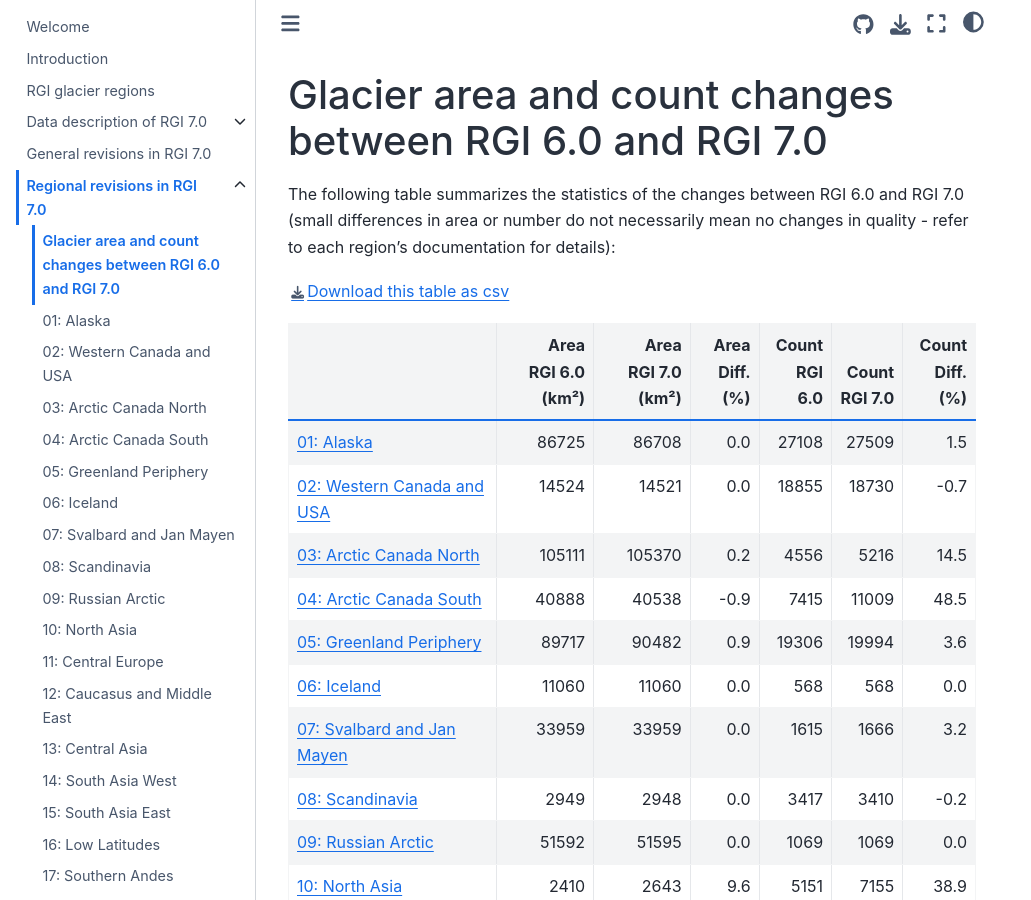
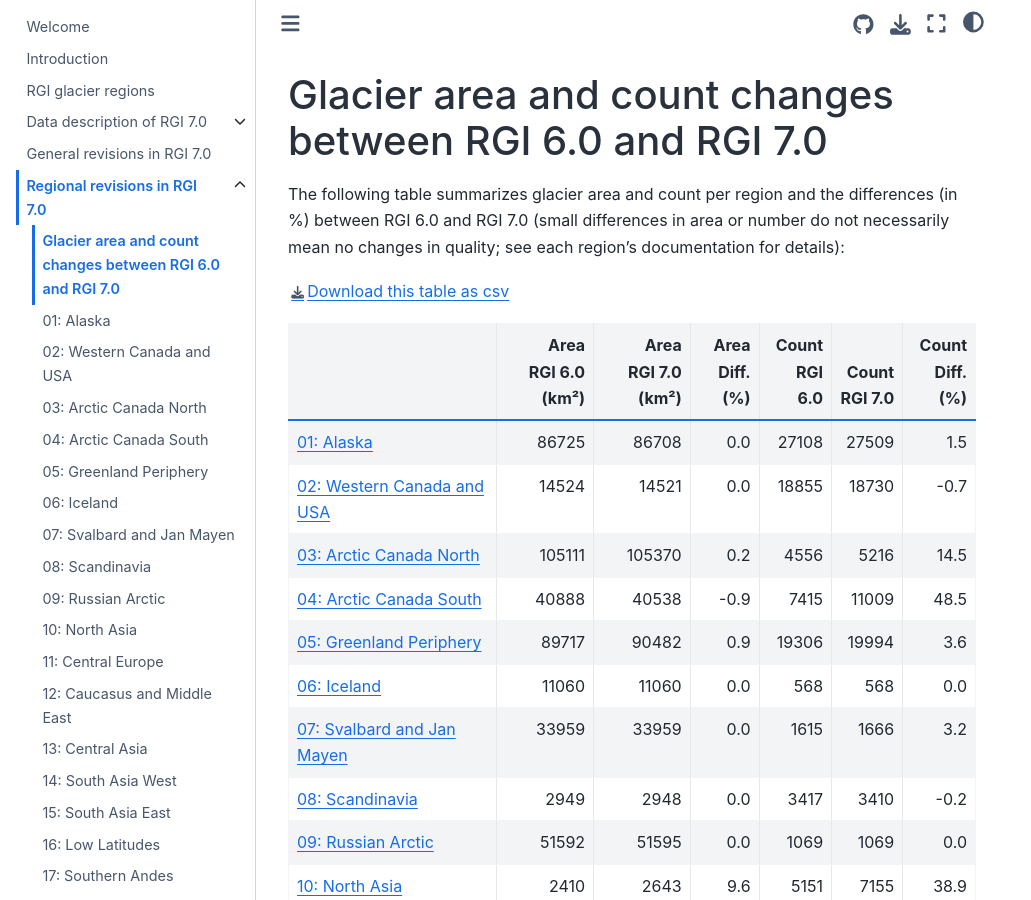
Before and after one commit to GLIMS-RGI/rgi_user_guide, a Jupyter Book: the page built from docs/regions/overview.md, in a window 1280 px wide and 900 px high. Shown: the whole window, without its empty margins (0-1031 px from the left). Built offline with Jupyter Book 1.0.4 settings and Sphinx 7.4.7 and the Sphinx Book theme 1.1.4, drawn with Linux system fonts in a browser that asks for light colours; pages that are not in the unit, such as notebooks, are missing from menus.

Commit message:
Update overview.md
more precise formulations

```diff
--- a/docs/regions/overview.md
+++ b/docs/regions/overview.md
@@ -1,6 +1,6 @@
 # Glacier area and count changes between RGI 6.0 and RGI 7.0
 
-The following table summarizes the statistics of the changes between RGI 6.0 and RGI 7.0 (small differences in area or number do not necessarily mean no changes in quality - refer to each region's documentation for details):
+The following table summarizes glacier area and count per region and the differences (in %) between RGI 6.0 and RGI 7.0 (small differences in area or number do not necessarily mean no changes in quality; see each region's documentation for details):
 
 [Download this table as csv](../appendix/RGI2000-v7.0-G-comparison-rgi6.csv)
 
```
